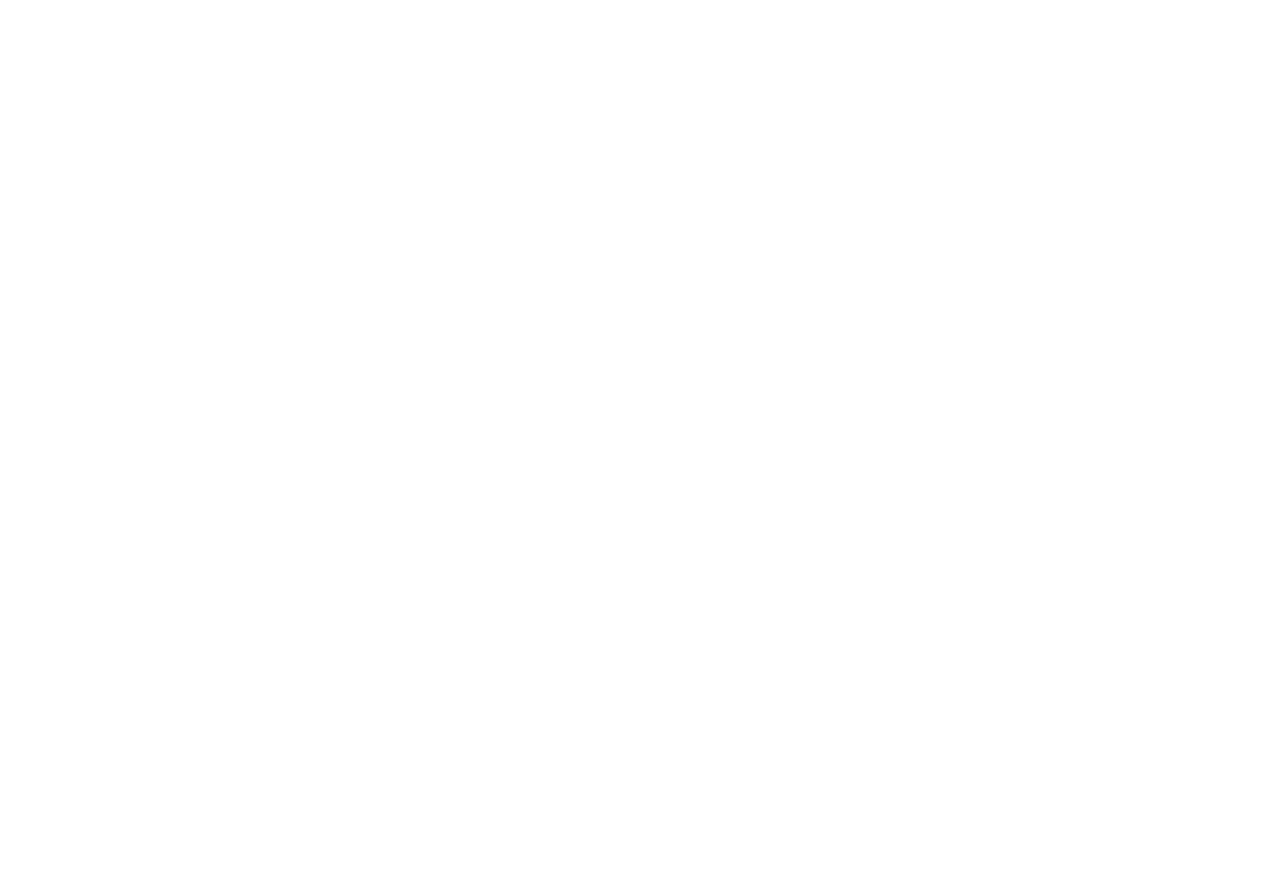
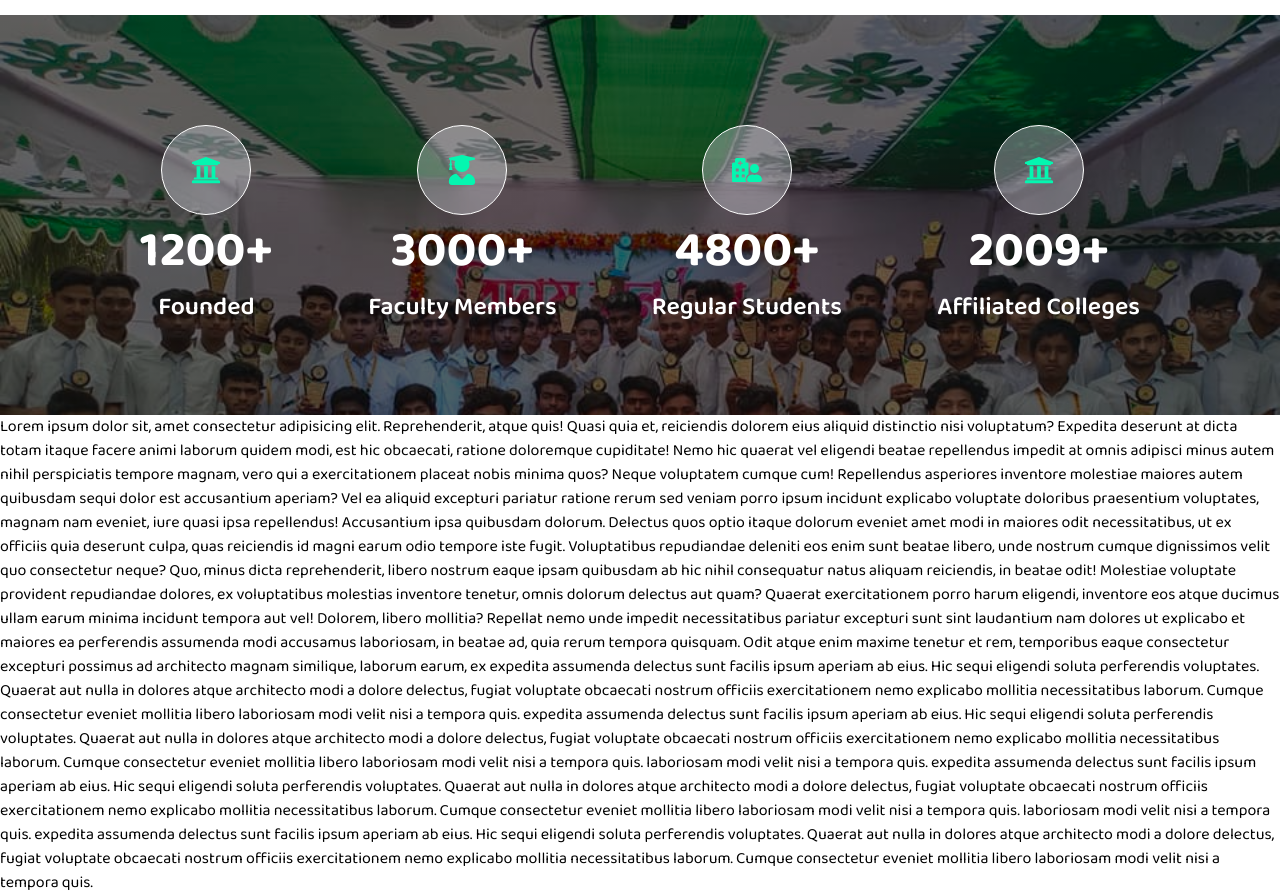
Before and after one commit to HmSani6699/University, a React (Vite) app: page / in a window 1280 px wide. Shown: the part 1680-2576 px from the top of the page. Before the commit the page ends 1587 px from the top, so only its background shows below. Built offline with nearby package versions, Linux system fonts and the light colour scheme.

Commit message:
added count

```diff
--- a/src/Layout/MainLayout.jsx
+++ b/src/Layout/MainLayout.jsx
@@ -5,6 +5,7 @@
 import Professor from "../pages/Home/Professor/Professor";
 import Marquee from "react-fast-marquee";
 import Teacher from "../pages/Home/Teacher/Teacher";
+import CountDown from "../pages/Home/CountDown/CountDown";
 
 const MainLayout = () => {
   return (
@@ -29,6 +30,62 @@
       </div>
       <Professor />
       <Teacher />
+      <CountDown />
+
+      <div className="bg-white">
+        Lorem ipsum dolor sit, amet consectetur adipisicing elit. Reprehenderit,
+        atque quis! Quasi quia et, reiciendis dolorem eius aliquid distinctio
+        nisi voluptatum? Expedita deserunt at dicta totam itaque facere animi
+        laborum quidem modi, est hic obcaecati, ratione doloremque cupiditate!
+        Nemo hic quaerat vel eligendi beatae repellendus impedit at omnis
+        adipisci minus autem nihil perspiciatis tempore magnam, vero qui a
+        exercitationem placeat nobis minima quos? Neque voluptatem cumque cum!
+        Repellendus asperiores inventore molestiae maiores autem quibusdam sequi
+        dolor est accusantium aperiam? Vel ea aliquid excepturi pariatur ratione
+        rerum sed veniam porro ipsum incidunt explicabo voluptate doloribus
+        praesentium voluptates, magnam nam eveniet, iure quasi ipsa repellendus!
+        Accusantium ipsa quibusdam dolorum. Delectus quos optio itaque dolorum
+        eveniet amet modi in maiores odit necessitatibus, ut ex officiis quia
+        deserunt culpa, quas reiciendis id magni earum odio tempore iste fugit.
+        Voluptatibus repudiandae deleniti eos enim sunt beatae libero, unde
+        nostrum cumque dignissimos velit quo consectetur neque? Quo, minus dicta
+        reprehenderit, libero nostrum eaque ipsam quibusdam ab hic nihil
+        consequatur natus aliquam reiciendis, in beatae odit! Molestiae
+        voluptate provident repudiandae dolores, ex voluptatibus molestias
+        inventore tenetur, omnis dolorum delectus aut quam? Quaerat
+        exercitationem porro harum eligendi, inventore eos atque ducimus ullam
+        earum minima incidunt tempora aut vel! Dolorem, libero mollitia?
+        Repellat nemo unde impedit necessitatibus pariatur excepturi sunt sint
+        laudantium nam dolores ut explicabo et maiores ea perferendis assumenda
+        modi accusamus laboriosam, in beatae ad, quia rerum tempora quisquam.
+        Odit atque enim maxime tenetur et rem, temporibus eaque consectetur
+        excepturi possimus ad architecto magnam similique, laborum earum, ex
+        expedita assumenda delectus sunt facilis ipsum aperiam ab eius. Hic
+        sequi eligendi soluta perferendis voluptates. Quaerat aut nulla in
+        dolores atque architecto modi a dolore delectus, fugiat voluptate
+        obcaecati nostrum officiis exercitationem nemo explicabo mollitia
+        necessitatibus laborum. Cumque consectetur eveniet mollitia libero
+        laboriosam modi velit nisi a tempora quis. expedita assumenda delectus
+        sunt facilis ipsum aperiam ab eius. Hic sequi eligendi soluta
+        perferendis voluptates. Quaerat aut nulla in dolores atque architecto
+        modi a dolore delectus, fugiat voluptate obcaecati nostrum officiis
+        exercitationem nemo explicabo mollitia necessitatibus laborum. Cumque
+        consectetur eveniet mollitia libero laboriosam modi velit nisi a tempora
+        quis. laboriosam modi velit nisi a tempora quis. expedita assumenda
+        delectus sunt facilis ipsum aperiam ab eius. Hic sequi eligendi soluta
+        perferendis voluptates. Quaerat aut nulla in dolores atque architecto
+        modi a dolore delectus, fugiat voluptate obcaecati nostrum officiis
+        exercitationem nemo explicabo mollitia necessitatibus laborum. Cumque
+        consectetur eveniet mollitia libero laboriosam modi velit nisi a tempora
+        quis. laboriosam modi velit nisi a tempora quis. expedita assumenda
+        delectus sunt facilis ipsum aperiam ab eius. Hic sequi eligendi soluta
+        perferendis voluptates. Quaerat aut nulla in dolores atque architecto
+        modi a dolore delectus, fugiat voluptate obcaecati nostrum officiis
+        exercitationem nemo explicabo mollitia necessitatibus laborum. Cumque
+        consectetur eveniet mollitia libero laboriosam modi velit nisi a tempora
+        quis.
+      </div>
+
       {/* <Footer /> */}
     </div>
   );
--- a/src/index.css
+++ b/src/index.css
@@ -53,3 +53,18 @@
   width: 50px;
   border-radius: 4px;
 }
+
+.parallax_scrolling {
+  /* The image used */
+  background-image: linear-gradient(rgba(0, 0, 0, 0.6), rgba(0, 0, 0, 0.6)),
+    url("/school3.jpg");
+
+  /* Full height */
+  height: 100vh;
+
+  /* Create the parallax scrolling effect */
+  background-attachment: fixed;
+  background-position: center;
+  background-repeat: no-repeat;
+  background-size: cover;
+}
--- /dev/null
+++ b/src/pages/Home/CountDown/CountDown.jsx
@@ -0,0 +1,51 @@
+import { FaHospitalUser, FaUniversity, FaUserGraduate } from "react-icons/fa";
+import image from "../../../../public/school3.jpg";
+
+const CountDown = () => {
+  return (
+    <div className="w-full mt-[50px] h-[400px]">
+      <div className="parallax_scrolling  ">
+        <div className="max-w-[1000px] mx-auto flex justify-between items-center pt-[110px]">
+          <div className=" text-white ">
+            <div className="text-center flex flex-col items-center">
+              <div className="h-[90px] w-[90px] rounded-full bg-[#d1d5dc61] flex items-center justify-center border">
+                <FaUniversity className="text-[#04f6b0] text-[30px]" />
+              </div>
+              <h2 className="text-[50px] font-bold">1200+</h2>
+              <h2 className="text-[25px] font-semibold">Founded</h2>
+            </div>
+          </div>
+          <div className=" text-white">
+            <div className="text-center flex flex-col items-center">
+              <div className="h-[90px] w-[90px] rounded-full bg-[#d1d5dc61] flex items-center justify-center border">
+                <FaUserGraduate className="text-[#04f6b0] text-[30px]" />
+              </div>
+              <h2 className="text-[50px] font-bold">3000+</h2>
+              <h2 className="text-[25px] font-semibold">Faculty Members</h2>
+            </div>
+          </div>
+          <div className=" text-white">
+            <div className="text-center flex flex-col items-center">
+              <div className="h-[90px] w-[90px] rounded-full bg-[#d1d5dc61] flex items-center justify-center border">
+                <FaHospitalUser className="text-[#04f6b0] text-[30px]" />
+              </div>
+              <h2 className="text-[50px] font-bold">4800+</h2>
+              <h2 className="text-[25px] font-semibold">Regular Students</h2>
+            </div>
+          </div>{" "}
+          <div className=" text-white">
+            <div className="text-center flex flex-col items-center">
+              <div className="h-[90px] w-[90px] rounded-full bg-[#d1d5dc61] flex items-center justify-center border">
+                <FaUniversity className="text-[#04f6b0] text-[30px]" />
+              </div>
+              <h2 className="text-[50px] font-bold">2009+</h2>
+              <h2 className="text-[25px] font-semibold">Affiliated Colleges</h2>
+            </div>
+          </div>
+        </div>
+      </div>
+    </div>
+  );
+};
+
+export default CountDown;
--- a/src/pages/Home/Teacher/Teacher.jsx
+++ b/src/pages/Home/Teacher/Teacher.jsx
@@ -2,7 +2,11 @@
 
 const Teacher = () => {
   return (
-    <div className="grid grid-cols-1 lg:grid-cols-3 max-w-[900px] mx-auto gap-[30px]">
+    <div>
+      <h2 className="text-[25px] font-bold text-[#4c9580] text-center my-[20px]">
+        শিক্ষকবৃন্দ
+      </h2>
+      <div className="grid grid-cols-1 lg:grid-cols-3 max-w-[850px] mx-auto gap-[30px]">
         {[1, 2, 3, 4, 5, 6].map((item) => (
           <div className="flex flex-col items-center">
             <div className="h-[100px] w-[100px] rounded-full bg-[#4c9580] -mb-[30px] relative z-40 border-[#f5f5f5] border-2">
@@ -22,6 +26,7 @@
           </div>
         ))}
       </div>
+    </div>
   );
 };
 
```
Lines whose indentation alone changed are shown as unchanged.
